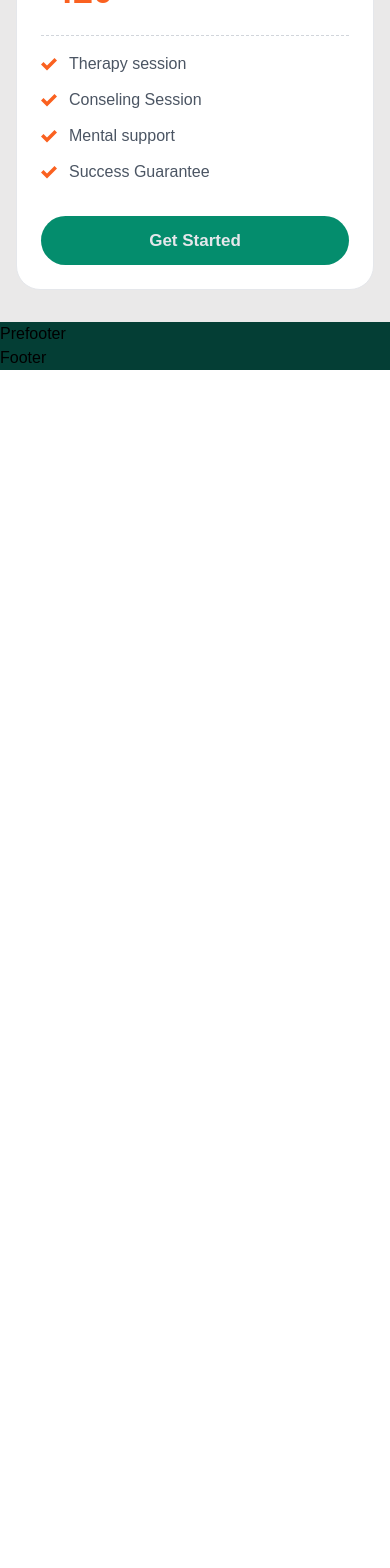
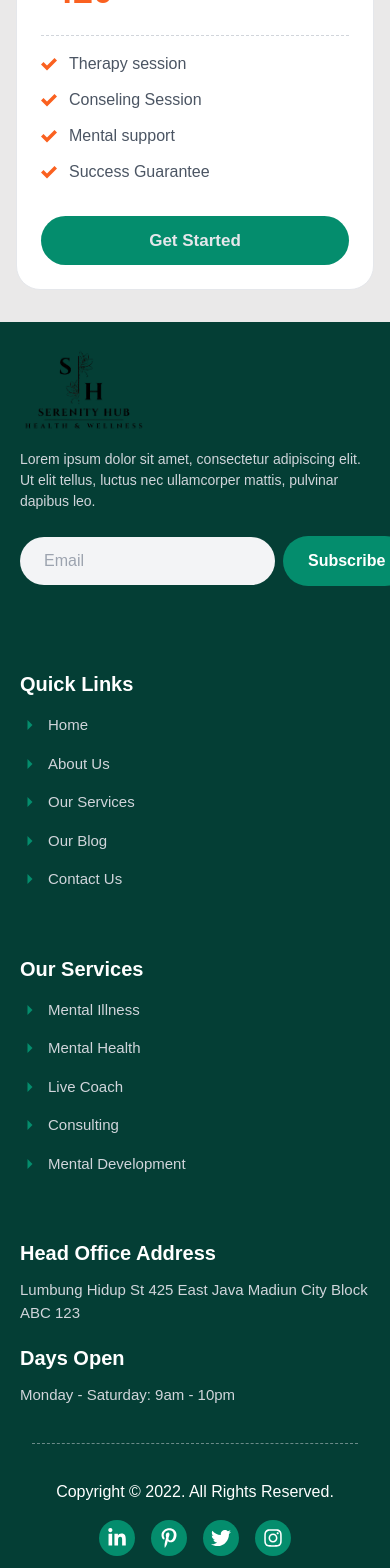
Before and after one commit to Ialbertine/Serenity-Haven_Platform, a React (Vite) app in the folder client/: page / in a window 390 px wide. Shown: the part 7688-9256 px from the top of the page. Before the commit the page ends 8058 px from the top, so only its background shows below. Built offline with nearby package versions, Linux system fonts and the light colour scheme.

Commit message:
footer and prefooter updates

```diff
--- a/client/src/Components/Footer.jsx
+++ b/client/src/Components/Footer.jsx
@@ -1,9 +1,33 @@
-import React from 'react'
+import React from 'react';
+import { FaLinkedinIn, FaPinterestP, FaTwitter, FaInstagram } from 'react-icons/fa';
 
 const Footer = () => {
   return (
-    <div>Footer</div>
-  )
-}
+    <footer className=" text-white pb-3 lg:px-[2rem]">
+      <div className="container mx-auto flex flex-col md:flex-row justify-between items-center">
+        {/* Copyright Section */}
+        <div className="text-center md:text-left mb-4 md:mb-0">
+          <p>Copyright © 2022. All Rights Reserved.</p>
+        </div>
 
-export default Footer
+        {/* Social Media Icons */}
+        <div className="flex space-x-4 ">
+          <a href="#" aria-label="LinkedIn" className="flex items-center justify-center w-9 h-9 bg-[#048d6d] rounded-full hover:bg-[#0597e6] hover:transform hover:-translate-y-2 transition-transform duration-300 ease-in-out">
+            <FaLinkedinIn className="text-white text-xl" />
+          </a>
+          <a href="#" aria-label="Pinterest" className="flex items-center justify-center w-9 h-9 bg-[#048d6d] rounded-full hover:bg-[#E60023] hover:transform hover:-translate-y-2 transition-transform duration-300 ease-in-out">
+            <FaPinterestP className="text-white text-xl" />
+          </a>
+          <a href="#" aria-label="Twitter" className="flex items-center justify-center w-9 h-9 bg-[#048d6d] rounded-full hover:bg-[#1DA1F2] hover:transform hover:-translate-y-2 transition-transform duration-300 ease-in-out">
+            <FaTwitter className="text-white text-xl" />
+          </a>
+          <a href="#" aria-label="Instagram" className="flex items-center justify-center w-9 h-9 bg-[#048d6d] rounded-full hover:bg-[#de2d2d] hover:transform hover:-translate-y-2 transition-transform duration-300 ease-in-out">
+            <FaInstagram className="text-white text-xl" />
+          </a>
+        </div>
+      </div>
+    </footer>
+  );
+};
+
+export default Footer;
--- a/client/src/Components/Prefooter.jsx
+++ b/client/src/Components/Prefooter.jsx
@@ -1,9 +1,113 @@
-import React from 'react'
+import React from "react";
+import { IoMdArrowDropright } from "react-icons/io";
+import { Link } from "react-router-dom";
 
 const Prefooter = () => {
   return (
-    <div>Prefooter</div>
-  )
-}
+    <>
+      <div className=" text-gray-300 sm:px-5 lg:px-10 lg:pt-10 sm:pt-6">
+        <div className="flex flex-col lg:flex-row justify-between gap-16 lg:gap-24 lg:py-10">
+          {/* Left Side: Image and Description */}
+          <div className="lg:w-1/3">
+            <div className="mb-6">
+              <div className="w-32">
+                <img src="imgs/Serenity190.png" alt="serenity" />
+              </div>
+              <p className="text-[14px] mt-4">
+                Lorem ipsum dolor sit amet, consectetur adipiscing elit. Ut elit
+                tellus, luctus nec ullamcorper mattis, pulvinar dapibus leo.
+              </p>
+            </div>
+            <div className="flex gap-4">
+              <form className="flex items-center">
+                <input
+                  type="email"
+                  placeholder="Email"
+                  className="py-3 px-6 rounded-full bg-gray-100 text-gray-500"
+                />
+                <button className="ml-2 px-6 py-3 rounded-full border border-transparent bg-[#048d6d] text-white font-bold hover:bg-[#f95008] hover:opacity-90 transition duration-300 ease-in-out">
+                  Subscribe
+                </button>
+              </form>
+            </div>
+          </div>
 
-export default Prefooter
+          {/* Right Side: Quick Links, Services, and Address */}
+          <div className="flex flex-col lg:flex-row gap-16 lg:w-2/3 mt-5">
+            <div className="flex flex-col">
+              <h2 className="font-bold text-xl text-white">Quick Links</h2>
+              <div className="flex flex-col gap-4 mt-4">
+                {[
+                  "Home",
+                  "About Us",
+                  "Our Services",
+                  "Our Blog",
+                  "Contact Us",
+                ].map((link, index) => (
+                  <div
+                    className="flex items-center whitespace-nowrap"
+                    key={index}
+                  >
+                    <IoMdArrowDropright className="text-xl text-[#048d6d]" />
+                    <Link
+                      to={`/${link.toLowerCase().replace(/\s+/g, "-")}`}
+                      className="ml-2 hover:text-[#048d6d] text-[15px]"
+                    >
+                      {link}
+                    </Link>
+                  </div>
+                ))}
+              </div>
+            </div>
+
+            <div className="flex flex-col">
+              <h2 className="font-bold text-xl text-white">Our Services</h2>
+              <div className="flex flex-col gap-4 mt-4">
+                {[
+                  "Mental Illness",
+                  "Mental Health",
+                  "Live Coach",
+                  "Consulting",
+                  "Mental Development",
+                ].map((service, index) => (
+                  <div
+                    className="flex items-center whitespace-nowrap"
+                    key={index}
+                  >
+                    <IoMdArrowDropright className="text-xl text-[#048d6d]" />
+                    <Link
+                      to={`/${service.toLowerCase().replace(/\s+/g, "-")}`}
+                      className="ml-2 hover:text-[#048d6d] text-[15px]"
+                    >
+                      {service}
+                    </Link>
+                  </div>
+                ))}
+              </div>
+            </div>
+
+            <div className="flex flex-col gap-5 lg:ml-auto">
+              <div className="flex flex-col gap-3">
+                <h2 className="font-bold text-xl text-white">
+                  Head Office Address
+                </h2>
+                <p className="lg:w-[85%] text-[15px]">
+                  Lumbung Hidup St 425 East Java Madiun City Block ABC 123
+                </p>
+              </div>
+              <div className="flex flex-col gap-3">
+                <h2 className="font-bold text-xl text-white">Days Open</h2>
+                <p className="text-[15px]">Monday - Saturday: 9am - 10pm</p>
+              </div>
+            </div>
+          </div>
+        </div>
+      </div>
+      <div className="px-[2rem]">
+        <hr className="my-9 border-t border-dashed border-gray-300 opacity-50" />
+      </div>
+    </>
+  );
+};
+
+export default Prefooter;
--- a/client/src/Pages/Home.jsx
+++ b/client/src/Pages/Home.jsx
@@ -403,9 +403,8 @@ const Home = () => {
       </div>
 
       <BackgroundContainer>{/* design for page */}</BackgroundContainer>
-
-      {/* Pricing */}
-      <div className="flex flex-col items-center justify-center min-h-screen sm:px-[1rem] lg:px-[3rem] sm:py-[2rem] bg-[#eae9e9]">
+{/* Pricing */}
+<div className="flex flex-col items-center justify-center min-h-screen sm:px-[1rem] lg:px-[3rem] sm:py-[2rem] bg-[#eae9e9]">
         <div className="flexflex-col items-center justify-center">
           <h3 className="text-[#ea4949] font-semibold mb-4 uppercase text-[12px]">
             Pricing plan
```
